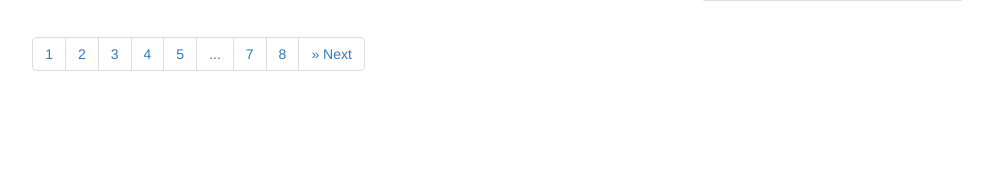
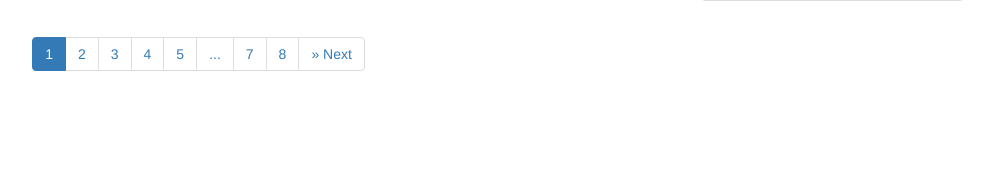
Before and after one commit to KPW10452025/My-first-website-with-Python-Flask, a Flask app: page / in a window 1280 px wide. Shown: the part 610-800 px from the top of the page, without its empty margins (149-1142 px from the left). Run offline with Flask 2, Linux system fonts and the light colour scheme; a user stored in the database is signed in; data comes from the database, SQL or seed files in the repository; data that the repository does not hold is empty; some libraries are stand-ins or nearby versions.

Commit message:
讓分頁按鈕會激活變色

```diff
--- a/app/templates/index.html
+++ b/app/templates/index.html
@@ -51,9 +51,9 @@
             {% endif %}
             {% for i in posts.iter_pages(right_current=5) %}
               {% if i %}
-                <li><a href="{{ url_for('index', page=i) }}">{{ i }}</a></li>
+                <li class='{% if i == posts.page %}active{% endif %}'><a href="{{ url_for('index', page=i) }}">{{ i }}</a></li>
               {% else %}
-                <li><a href="#">...</a></li>
+                <li class='disable'><a href="#">...</a></li>
               {% endif %}
             {% endfor %}
             {% if posts.has_next %}
```
